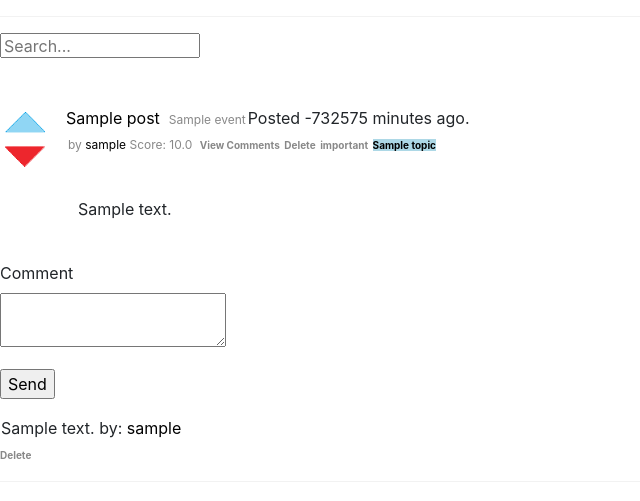
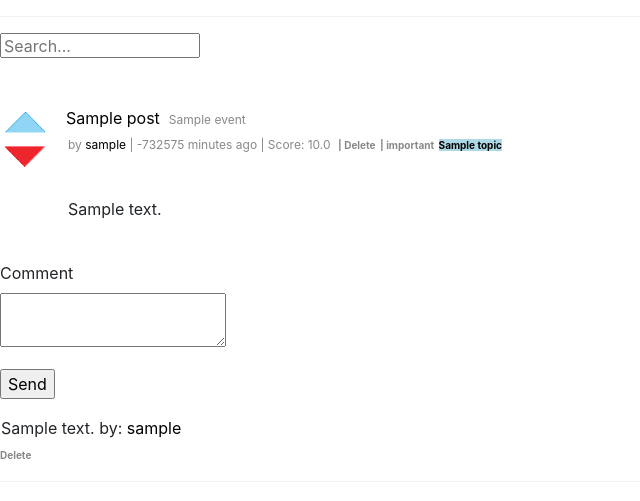
Before and after one commit to ModoUnreal/nuncio, a Flask app: page /item/1 in a window 1280 px wide. Shown: the part 72-573 px from the top of the page, without its empty margins (0-640 px from the left). Run offline with Flask 2, Linux system fonts and the light colour scheme; a user stored in the database is signed in; tables that the repository leaves empty hold one stand-in row (values such as "Sample post"); some libraries are stand-ins or nearby versions.

Commit message:
Fixed css mpre

```diff
--- a/app/static/base.css
+++ b/app/static/base.css
@@ -77,10 +77,6 @@ footer a{
     font-size: 12px;
 }
 
-#post-time td {
-    font-color: #888;
-    font-size: 12px;
-}
 
 #voting{
     width: 60px;
@@ -121,7 +117,7 @@ footer a{
 }
 
 #post-body {
-    margin-left: 78px;
+    margin-left: 68px;
 }
 
 #extended-information {
--- a/app/templates/_post.html
+++ b/app/templates/_post.html
@@ -21,26 +21,11 @@
                     </div>
                 {% endif %}
 
-                <div id="post-time">
-                    {% if post.time_type == 0 %}
-                        <td>Posted {{ post.age }} minutes ago.</td>
-                    {% endif %}
-
-                    {% if post.time_type == 1 %}
-                        <td>Posted {{ post.age }} hours ago.</td>
-                    {% endif %}
-
-                    {% if post.time_type == 2 %}
-                        <td>Posted {{ post.age }} days ago.</td>
-                    {% endif %}
-                </div>
-
             </div>
 
             <br />
 
             <div id="voting">
-
 
                 <div id="voting-form">
                     <form action="{{ url_for('vote', post_id=post.id) }}" method=post>
@@ -85,24 +70,34 @@
 
 
     <div id="extended-information">
-        <p>by <a href="{{ url_for('user', username=post.author.username) }}">{{ post.author.username }}</a> Score: {{ post.score }}</p>
+        <p>by <a href="{{ url_for('user', username=post.author.username) }}">{{ post.author.username }}</a>
+
+        {% if post.time_type == 0 %}
+            | {{ post.age }} minutes ago
+        {% endif %}
+
+        {% if post.time_type == 1 %}
+            | {{ post.age }} hours ago
+        {% endif %}
+
+        {% if post.time_type == 2 %}
+            | {{ post.age }} days ago
+        {% endif %}
+
+        | Score: {{ post.score }}</p>
     </div>
 
     <div id="bottom-links">
 
-        <form action="{{ url_for('item', post_id=post.id) }}" method=get>
-            <input type="submit" value="View Comments">
-        </form>
-
         {% if current_user.username == post.author.username %}
             <form action="{{ url_for('delete_post', post_id=post.id) }}" method=post>
-                <input type="submit" value="Delete">
+                <input type="submit" value="| Delete">
 
             </form>
         {% endif %}
 
         <form action="{{ url_for('give_importance', post_id=post.id) }}" method=post>
-            <input type="submit" name="important" value="important">
+            <input type="submit" name="important" value="| important">
         </form>
 
         {% for topic in post.topics if post.topics %}
```
Also changed, not shown: app/templates/_post_center.html (+18 -21 lines).
